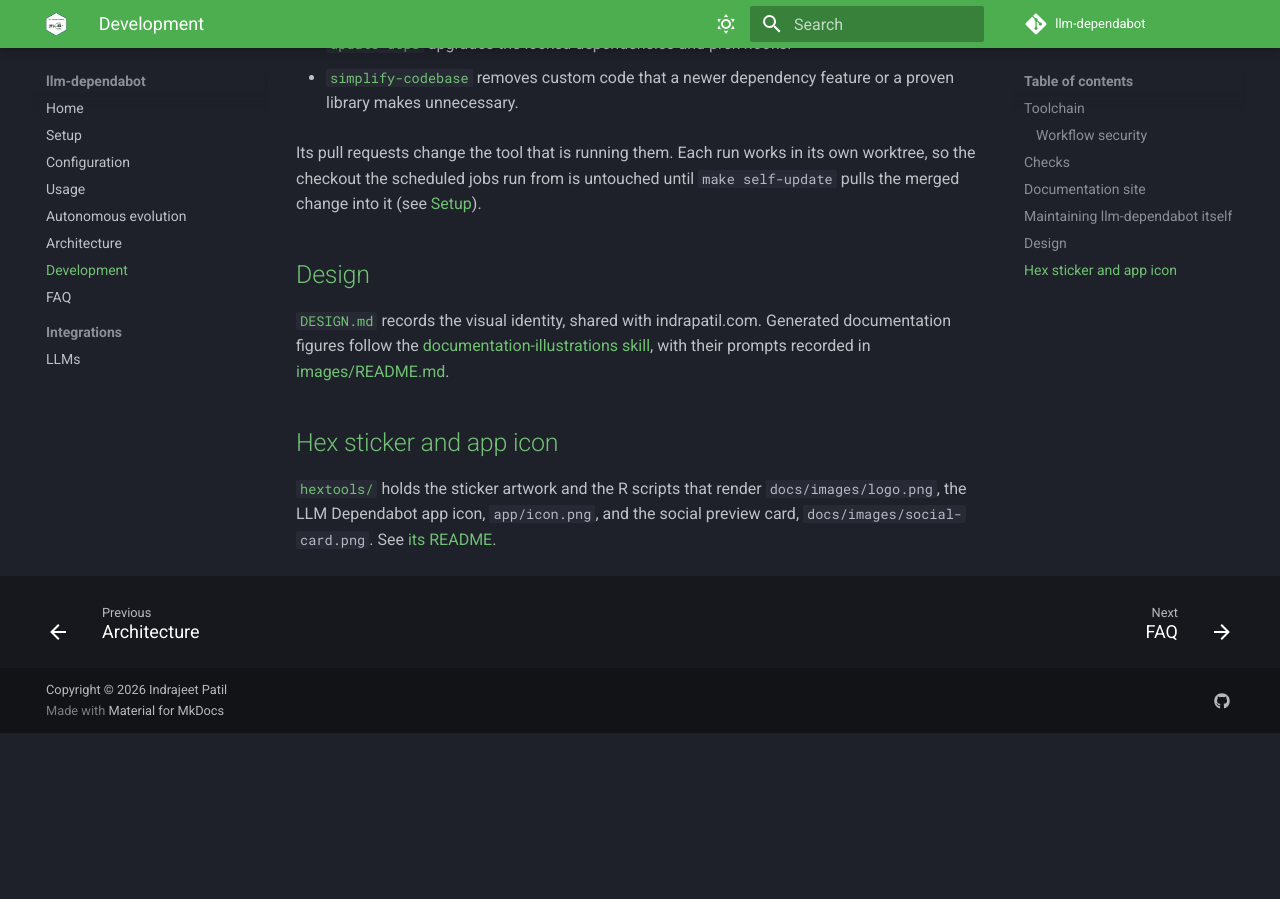
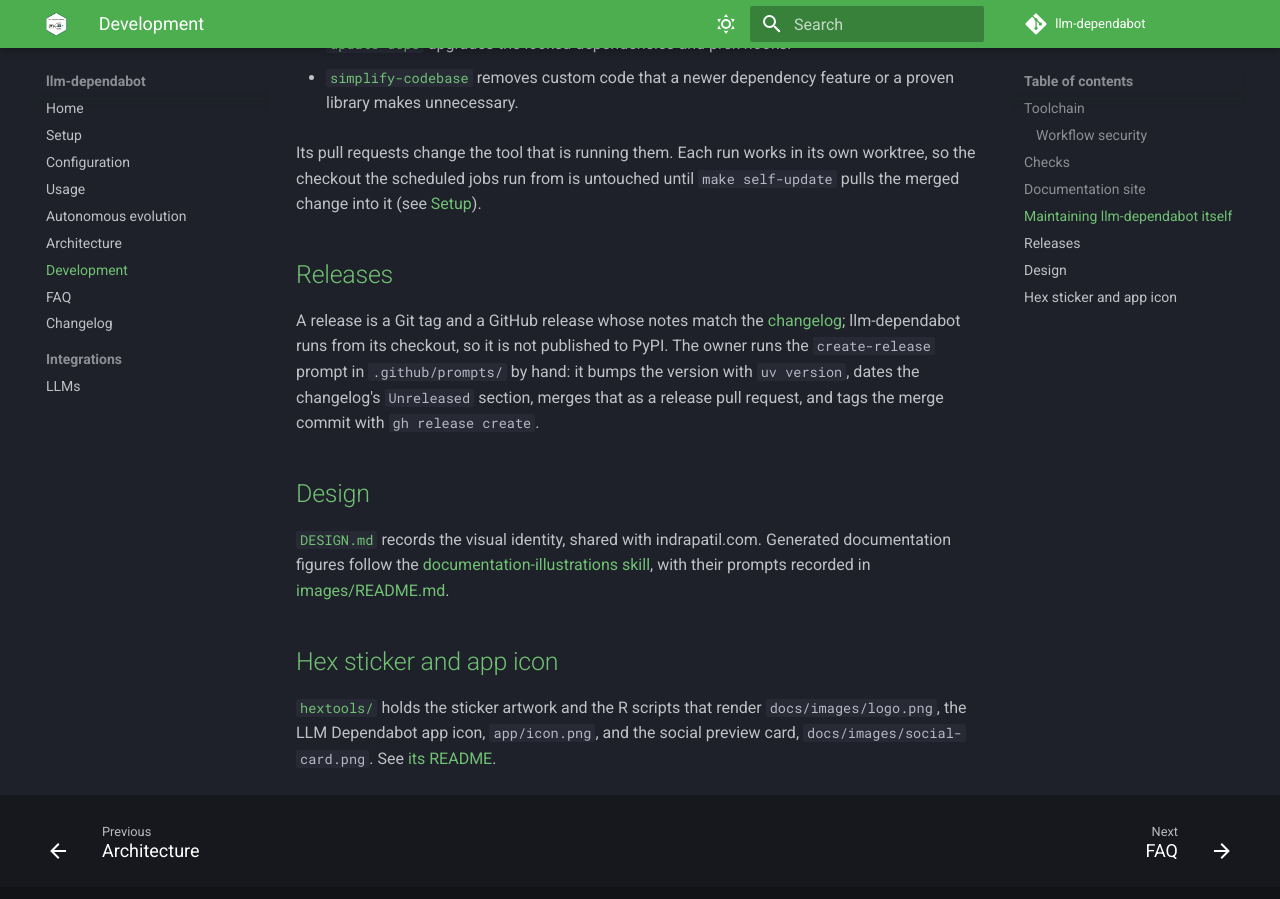
Before and after one commit to IndrajeetPatil/llm-dependabot, an MkDocs documentation site: the page built from docs/development.md, in a window 1280 px wide and 900 px high, scrolled down 3881 px. Built offline with MkDocs 1.6.1 and Material for MkDocs 9.7.7, drawn with Linux system fonts in a browser that asks for light colours; comment, search, counter and statistics services are not loaded; before the commit the page ends 4614 px from its top, so only the background shows below that.

Commit message:
docs(release): add a changelog and a create-release prompt (#51)
Prepares the 1.0 release by borrowing md2linkedin's release practice,
adapted to a tool that runs from its checkout and so is never published
to PyPI.

## Changes

- **`CHANGELOG.md`:** Keep a Changelog format, with an `Unreleased`
section summarising everything user-facing to date. `docs/changelog.md`
only includes it, and it is in the site's `nav` and `llms.txt`.
`pyproject.toml` links it as `Changelog`.

- **`create-release` prompt** (`.github/prompts/create-release.md`), run
by hand, not on the schedule:
  - asks for patch, minor, or major, then works in a separate worktree;
- bumps the version with `uv version --bump`, sets `Production/Stable`
on reaching 1.0.0, and dates the `Unreleased` section;
  - checks code-scanning alerts and merges a `chore(release): x.y.z` PR;
- tags the merge commit with `gh release create`, using notes that match
the changelog.

No new workflow is needed, so the rule that checks run only on pull
requests still holds.

- **Docs:** a "Releases" section in `AGENTS.md` and
`docs/development.md`, plus layout table entries.

## Drive-by cleanup

- `tests/test_setup_wizard.py`: the scripted `confirm` popped replies
from the parametrised case's own list, so running a case twice in one
process found it empty. A trial mutmut run exposed this. It now reads
replies by index.

- `src/llm_dependabot/dashboard/templates/page.html`: a one-off format
with oxfmt 0.79.0. The `<script>{theme}</script>` and
`<script>{script}</script>` placeholders carry `<!-- prettier-ignore
-->`, since oxfmt otherwise parses them as JavaScript blocks (`{ theme;
}`), which breaks `str.format`. A second oxfmt pass leaves the file
unchanged, and a rendered dashboard has both scripts intact.

## Validation

- `make check` (191 tests, 100% coverage), `make hooks`, and `make docs`
pass locally, and the changelog page renders in the built site.

## After merging

Nothing local beyond `make self-update`. The 1.0.0 release itself is the
next step: run the `create-release` prompt and answer `major`.

```diff
--- a/docs/development.md
+++ b/docs/development.md
@@ -177,6 +177,15 @@ own worktree, so the checkout the scheduled jobs run from is untouched until
 `make self-update` pulls the merged change into it (see
 [Setup](setup.md#update-llm-dependabot)).
 
+## Releases
+
+A release is a Git tag and a GitHub release whose notes match the
+[changelog](changelog.md); llm-dependabot runs from its checkout, so it is not
+published to PyPI. The owner runs the `create-release` prompt in
+`.github/prompts/` by hand: it bumps the version with `uv version`, dates the
+changelog's `Unreleased` section, merges that as a release pull request, and
+tags the merge commit with `gh release create`.
+
 ## Design
 
 [`DESIGN.md`](https://github.com/IndrajeetPatil/llm-dependabot/blob/main/DESIGN.md) records the visual identity, shared with
--- a/mkdocs.yml
+++ b/mkdocs.yml
@@ -19,6 +19,7 @@ nav:
   - Architecture: architecture.md
   - Development: development.md
   - FAQ: faq.md
+  - Changelog: changelog.md
   - Integrations:
       - LLMs: integrations/llms.md
 
@@ -115,6 +116,7 @@ plugins:
           - architecture.md
           - development.md
           - faq.md
+          - changelog.md
         Integrations:
           - integrations/llms.md
 
--- a/pyproject.toml
+++ b/pyproject.toml
@@ -35,6 +35,7 @@ Homepage = "https://github.com/IndrajeetPatil/llm-dependabot"
 Documentation = "https://www.indrapatil.com/llm-dependabot/"
 Repository = "https://github.com/IndrajeetPatil/llm-dependabot"
 Issues = "https://github.com/IndrajeetPatil/llm-dependabot/issues"
+Changelog = "https://www.indrapatil.com/llm-dependabot/changelog/"
 
 [dependency-groups]
 # Development tools, locked in uv.lock so new rules arrive only through a
```
Also changed, not shown: AGENTS.md (+11 -1 lines), CHANGELOG.md (added, +37 -0 lines), docs/changelog.md (added, +1 -0 lines), src/llm_dependabot/dashboard/templates/page.html (+32 -15 lines), .github/prompts/create-release.md (added), 1 other file.
